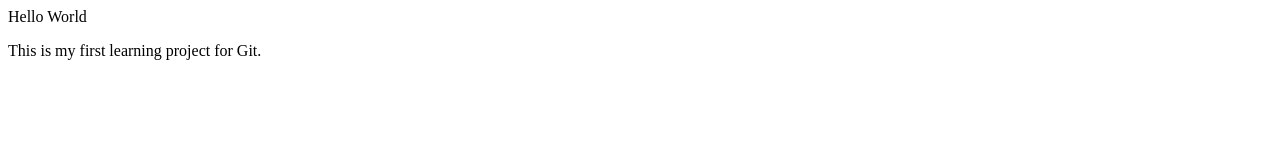
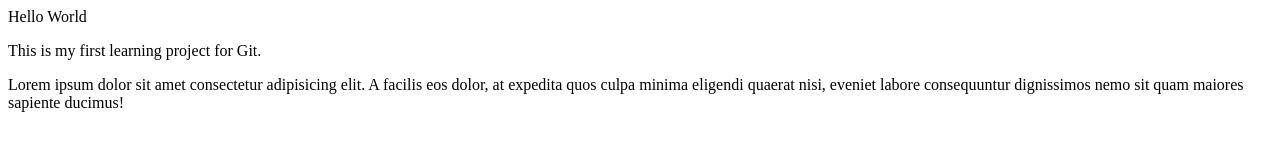
Before and after one commit to Parna-Tigga/project-demo, a plain HTML site: page index.html in a window 1280 px wide. Drawn offline with Linux system fonts and the light colour scheme.

Commit message:
Initial Changes IV

```diff
--- a/index.html
+++ b/index.html
@@ -1,2 +1,4 @@
 <p> Hello World</p>
 <p> This is my first learning project for Git.</p>
+
+<p>Lorem ipsum dolor sit amet consectetur adipisicing elit. A facilis eos dolor, at expedita quos culpa minima eligendi quaerat nisi, eveniet labore consequuntur dignissimos nemo sit quam maiores sapiente ducimus!</p>
```
